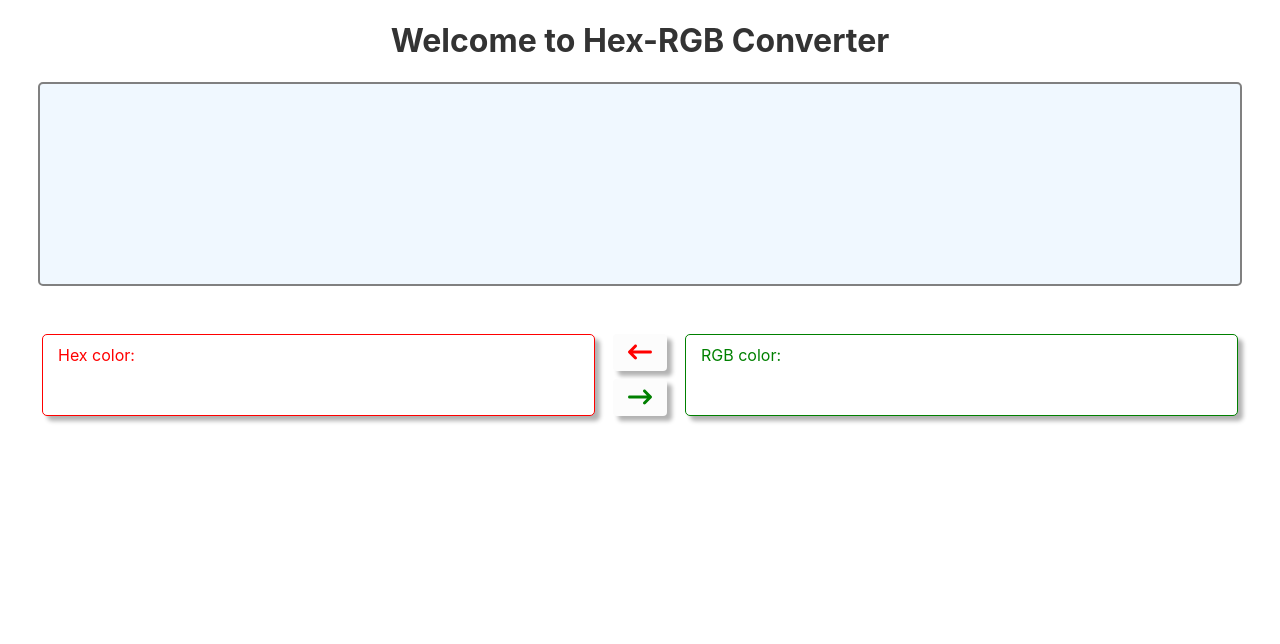
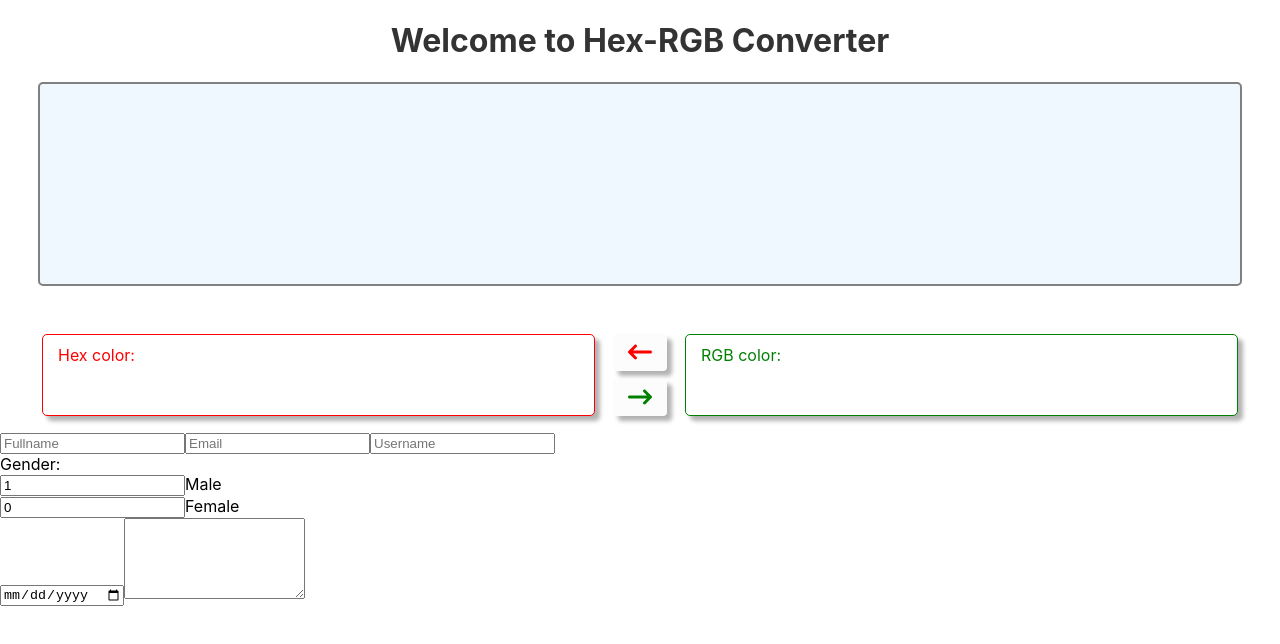
Before and after one commit to Engine194/railway-78-reactjs, a React (Create React App) app in the folder hex-rgb-converter/: page / in a window 1280 px wide. Shown: the top 644 px of the page. Built offline with nearby package versions, Linux system fonts and the light colour scheme.

Commit message:
user-form-sell-do

```diff
--- a/hex-rgb-converter/src/App.css
+++ b/hex-rgb-converter/src/App.css
@@ -114,3 +114,11 @@
     flex-direction: column;
   }
 }
+
+
+.container {
+  max-width: 1200px;
+  margin-left: auto;
+  margin-right: auto;
+
+}
--- a/hex-rgb-converter/src/App.js
+++ b/hex-rgb-converter/src/App.js
@@ -5,6 +5,7 @@ import ArrowRight from "./ArrowRight";
 import ColorInput from "./ColorInput";
 import ActionButton from "./ActionButton";
 import { COLOR_TYPE, generateColorInputProps } from "./utils";
+import UserForm from "./UserForm.js"
 
 function App() {
   const [hex, setHex] = useState("");
@@ -88,6 +89,38 @@ function App() {
         </div>
         <ColorInput {...rgbInputProps} />
       </div>
+
+      {/* <form >
+        <div className="container">
+          <div>
+            <input name="fullname" type="text" placeholder="Fullname..."/>
+            <br/>
+
+            <input name="email" type="text" placeholder="Email..."/>
+            <br/>
+
+            <input name="username" type="text" placeholder="Username..."/>
+            <br/>
+
+            <button>Gender</button>
+            <input name="gender" type="radio"/> Male
+            <input name="gender" type="radio" /> Female
+            <br/>
+
+            <input name="date" type="date" placeholder="Date of birth..."/>
+            <br/>
+
+            <textarea rows={5} value="Favorite"/>
+            <br/>
+
+            <input name="reset" type="reset" value="Reset"/>
+            <input name="sumit" type="submit" onClick={() => {}} value="Sumit"/>
+          </div>
+
+        </div>
+      </form> */}
+      <UserForm/>
+
     </div>
   );
 }
--- /dev/null
+++ b/hex-rgb-converter/src/UserForm.js
@@ -0,0 +1,36 @@
+import React from "react";
+
+export default function UserForm() {
+
+    return(
+        <div className="user-form-container">
+            <div className="user-form-input">
+                <form className="user-form">
+                    <input type="text" placeholder="Fullname"/>
+                    <input type="email" placeholder="Email"/>
+                    <input type="text" placeholder="Username"/>
+
+                    <div className="form-row">
+                        <label htmlFor="gender">Gender:</label>
+                        <div className="gender-group">
+                            <div>
+                                <input name="gender" value={1}/>
+                                Male
+                            </div>
+
+                            <div>
+                                <input name="gender" value={0}/>
+                                Female
+                            </div>
+
+                        </div>
+                    </div>
+
+                    <input type="date" placeholder="Date of birth"/>
+                    <textarea rows={5}/>
+                </form>
+            </div>
+
+        </div>
+    )
+}
```
